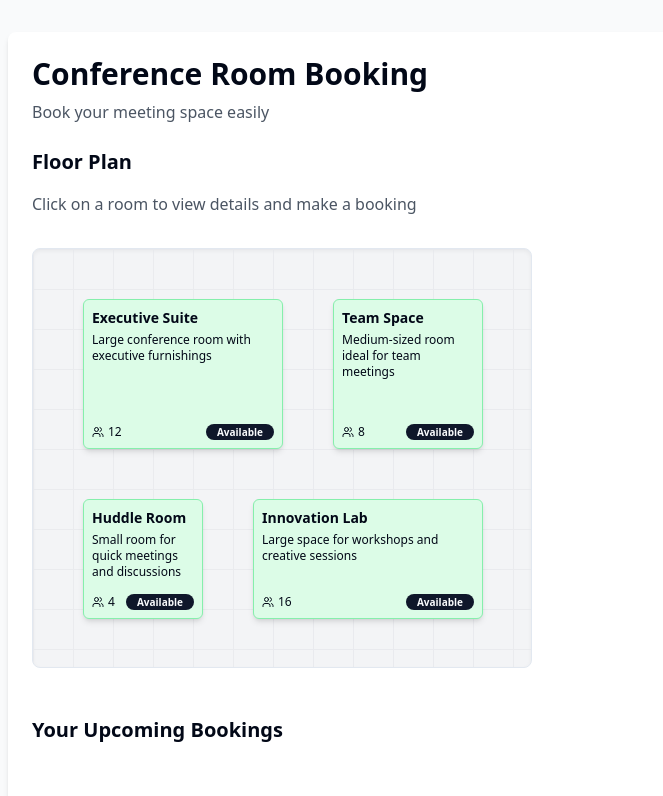
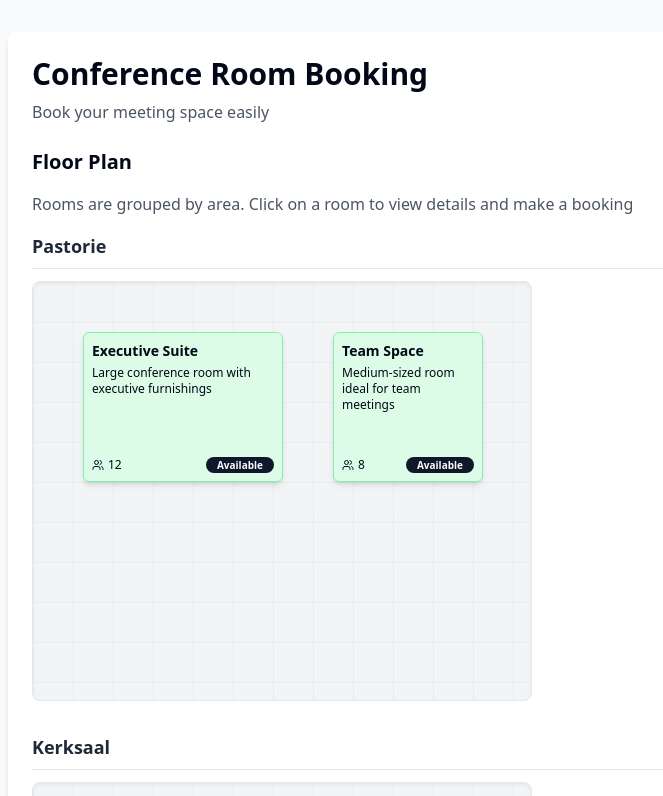
Before and after one commit to EFBecker1974/gkbrooklyn-booking-application, a React (Vite) app: page / in a window 1280 px wide. Shown: the top 796 px of the page, without its empty margins (8-671 px from the left). Built offline with nearby package versions, Linux system fonts and the light colour scheme.

Commit message:
Group rooms into areas
Group rooms into different areas: Pastorie, Kerksaal, and Kerkgebou.

```diff
--- a/src/components/FloorPlan.tsx
+++ b/src/components/FloorPlan.tsx
@@ -1,10 +1,11 @@
 
 import { useState, useEffect } from "react";
-import { rooms } from "@/data/rooms";
+import { getRoomsByArea } from "@/data/rooms";
 import { RoomItem } from "./RoomItem";
 
 export const FloorPlan = () => {
   const [refreshFlag, setRefreshFlag] = useState(0);
+  const roomsByArea = getRoomsByArea();
 
   // Setup a timer to periodically check for expired bookings and refresh the UI
   useEffect(() => {
@@ -20,12 +21,17 @@ export const FloorPlan = () => {
   };
 
   // Find dimensions for the floor plan container
-  const maxX = Math.max(...rooms.map(room => room.position.x + room.position.width));
-  const maxY = Math.max(...rooms.map(room => room.position.y + room.position.height));
+  const allRooms = Object.values(roomsByArea).flat();
+  const maxX = Math.max(...allRooms.map(room => room.position.x + room.position.width));
+  const maxY = Math.max(...allRooms.map(room => room.position.y + room.position.height));
 
   return (
+    <div className="space-y-8">
+      {Object.entries(roomsByArea).map(([area, rooms]) => (
+        <div key={area} className="mb-6">
+          <h3 className="text-lg font-semibold mb-3 text-gray-800 border-b pb-2">{area}</h3>
           <div
-      className="relative bg-gray-100 border rounded-lg shadow-inner my-4"
+            className="relative bg-gray-100 border rounded-lg shadow-inner"
             style={{
               width: `${maxX + 50}px`,
               height: `${maxY + 50}px`,
@@ -40,7 +46,7 @@ export const FloorPlan = () => {
               opacity: 0.7
             }}></div>
 
-      {/* Render each room */}
+            {/* Render each room in this area */}
             {rooms.map(room => (
               <RoomItem
                 key={room.id}
@@ -49,5 +55,8 @@ export const FloorPlan = () => {
               />
             ))}
           </div>
+        </div>
+      ))}
+    </div>
   );
 };
--- a/src/data/rooms.ts
+++ b/src/data/rooms.ts
@@ -5,6 +5,7 @@ export interface Room {
   capacity: number;
   amenities: string[];
   description: string;
+  area: "Pastorie" | "Kerksaal" | "Kerkgebou"; // Added area property
   position: {
     x: number;
     y: number;
@@ -20,6 +21,7 @@ export const rooms: Room[] = [
     capacity: 12,
     amenities: ["Projector", "Whiteboard", "Video conferencing"],
     description: "Large conference room with executive furnishings",
+    area: "Pastorie",
     position: { x: 50, y: 50, width: 200, height: 150 }
   },
   {
@@ -28,6 +30,7 @@ export const rooms: Room[] = [
     capacity: 8,
     amenities: ["Whiteboard", "Video conferencing"],
     description: "Medium-sized room ideal for team meetings",
+    area: "Pastorie",
     position: { x: 300, y: 50, width: 150, height: 150 }
   },
   {
@@ -36,6 +39,7 @@ export const rooms: Room[] = [
     capacity: 4,
     amenities: ["TV Screen"],
     description: "Small room for quick meetings and discussions",
+    area: "Kerksaal",
     position: { x: 50, y: 250, width: 120, height: 120 }
   },
   {
@@ -44,6 +48,21 @@ export const rooms: Room[] = [
     capacity: 16,
     amenities: ["Projector", "Whiteboard", "Video conferencing", "Sound system"],
     description: "Large space for workshops and creative sessions",
+    area: "Kerkgebou",
     position: { x: 220, y: 250, width: 230, height: 120 }
   },
 ];
+
+// Helper function to get rooms grouped by area
+export const getRoomsByArea = () => {
+  const groupedRooms: Record<string, Room[]> = {};
+
+  rooms.forEach(room => {
+    if (!groupedRooms[room.area]) {
+      groupedRooms[room.area] = [];
+    }
+    groupedRooms[room.area].push(room);
+  });
+
+  return groupedRooms;
+};
--- a/src/pages/Index.tsx
+++ b/src/pages/Index.tsx
@@ -1,7 +1,6 @@
 
 import { useState, useEffect } from "react";
 import { FloorPlan } from "@/components/FloorPlan";
-import { Button } from "@/components/ui/button";
 import { getFutureBookings, Booking } from "@/data/bookings";
 import { rooms } from "@/data/rooms";
 import { ScrollArea } from "@/components/ui/scroll-area";
@@ -41,7 +40,7 @@ const Index = () => {
 
           <div className="mb-6">
             <h2 className="text-xl font-semibold mb-4">Floor Plan</h2>
-            <p className="text-gray-600 mb-4">Click on a room to view details and make a booking</p>
+            <p className="text-gray-600 mb-4">Rooms are grouped by area. Click on a room to view details and make a booking</p>
 
             <div className="overflow-auto">
               <FloorPlan />
```
Lines whose indentation alone changed are shown as unchanged.
